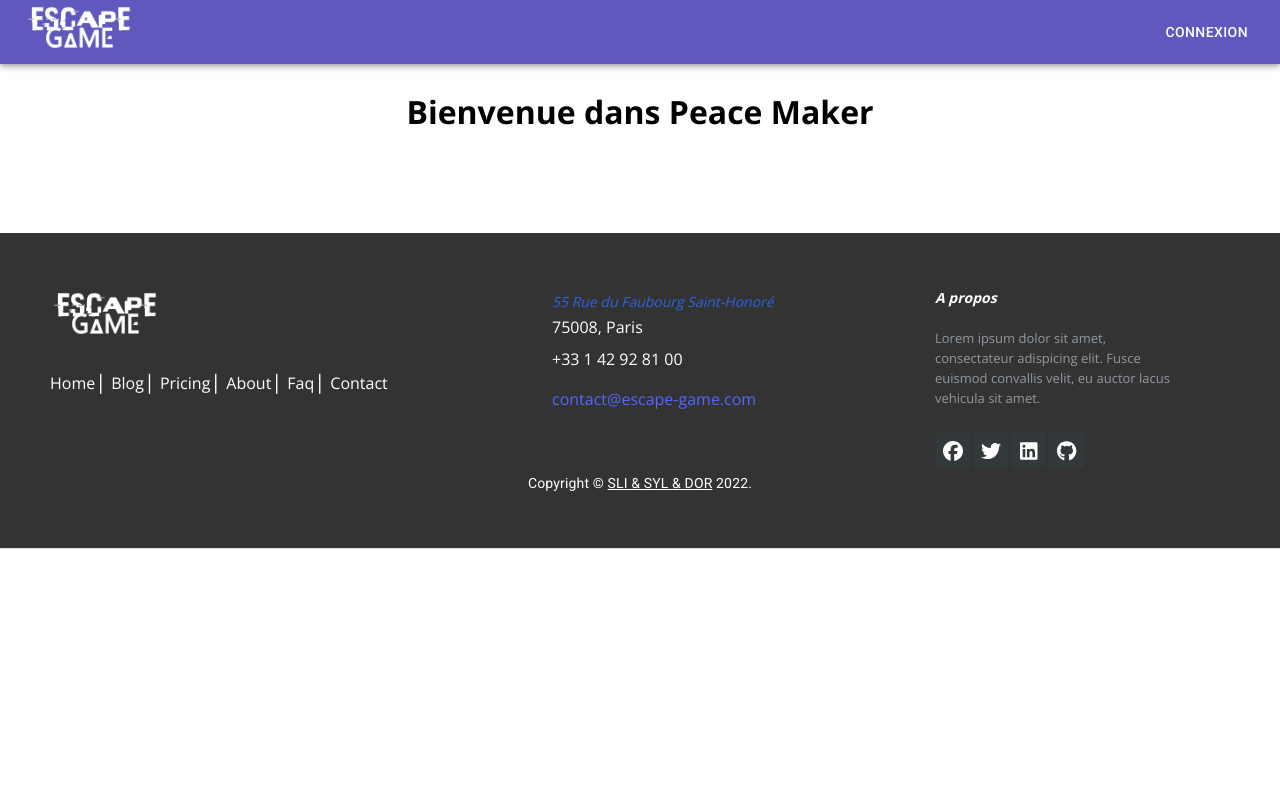
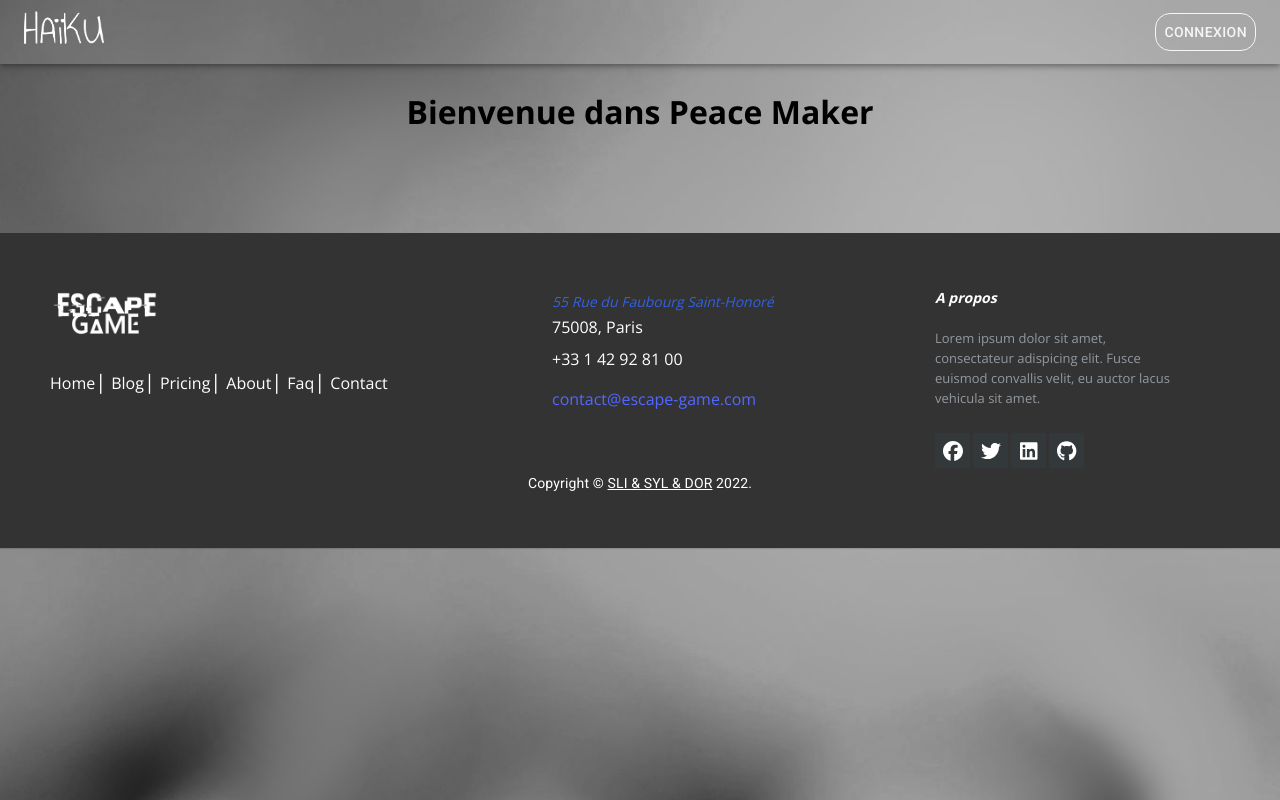
Before and after one commit to loukansif/peace-maker, a React (Create React App) app in the folder client/: page / in a window 1280 px wide. Built offline with nearby package versions, Linux system fonts and the light colour scheme.

Commit message:
add navbar add background

```diff
--- a/client/src/App.scss
+++ b/client/src/App.scss
@@ -1,7 +1,14 @@
 @import url(https://fonts.googleapis.com/css?family=Open+Sans:400,500,300,700);
+
 
 * {
   font-family: Open Sans;
+}
+
+body {
+  background-image: url(./assets/img/fondHaiku.png);
+  background-repeat: no-repeat;
+  background-size: cover;
 }
 
 .title {
@@ -50,6 +57,9 @@ span {
   }
 }
 
+.logoHaiku{
+  width: 80px;;
+}
 .logoImg {
   width: 110px;
 }
--- a/client/src/components/Nav.jsx
+++ b/client/src/components/Nav.jsx
@@ -5,37 +5,46 @@ import Box from "@mui/material/Box";
 import Toolbar from "@mui/material/Toolbar";
 import Typography from "@mui/material/Typography";
 import Button from "@mui/material/Button";
-import img from "../assets/img/logo-escapegame.png";
+import { sizing } from '@mui/system';
+import img from "../assets/img/logo_haiku.png";
 
 
 export default function ButtonAppBar() {
 
+  // declaration des infos de deconnexion
+  const deconnect = () => {
+    localStorage.setItem("userLastName", "")
+    localStorage.setItem("userFirtsName", "")
+    localStorage.setItem("userEmail", "")
+    localStorage.setItem("userImg", "")
+    localStorage.setItem("userIsLogged", "")
+    localStorage.setItem("userAdmin", "")
+    window.location.reload()
+  }
 
+  // test pour faire apparaitre le profil
+localStorage.setItem("userImg",'/logo192.png')
   return (
     <Box sx={{ flexGrow: 1 }}>
-      <AppBar sx={{position:"fixed", bgcolor:"#6059bd"}}>
+      <AppBar sx={{position:"fixed", bgcolor:"rgba(255,255,255,0.1)", color :"whitesmoke"}}>
         <Toolbar>
-          <Typography variant="h6" component="div" sx={{ flexGrow: 1 }}>
+          <Typography variant="h6" component="div" sx={{ flexGrow: 1}}>
             <a href="/">
-              <img src={img} className="logoImg"></img>{" "}
+              <img src={img} className="logoHaiku"></img>
             </a>
           </Typography>
-          {false ?
+          {localStorage.getItem('userIsLogged') ?
             <>
-              <Typography variant="h6" component="div" sx={{ flexGrow: 1 }}>
-                <p>Bonjour {}</p>
-              </Typography>
-              <Button color="error" href="/historique">
-                Historique
-              </Button>
-              <Button color="inherit" >
-                Déconnexion
+
+              <Button color="inherit" href="/profil">
+                <img src={`${localStorage.getItem('userImg')}`} ></img>
               </Button>
             </>
 
-            :  <Button color="inherit" href="/connexion">
+            :  <Button color="inherit" href="/connexion" sx={{border: "solid 1px whitesmoke", borderRadius: "15px"}}>
                 Connexion
-              </Button>}
+              </Button>
+              }
         </Toolbar>
       </AppBar>
     </Box>
```
Also changed, not shown: client/src/assets/img/fondHaiku.png (added).
